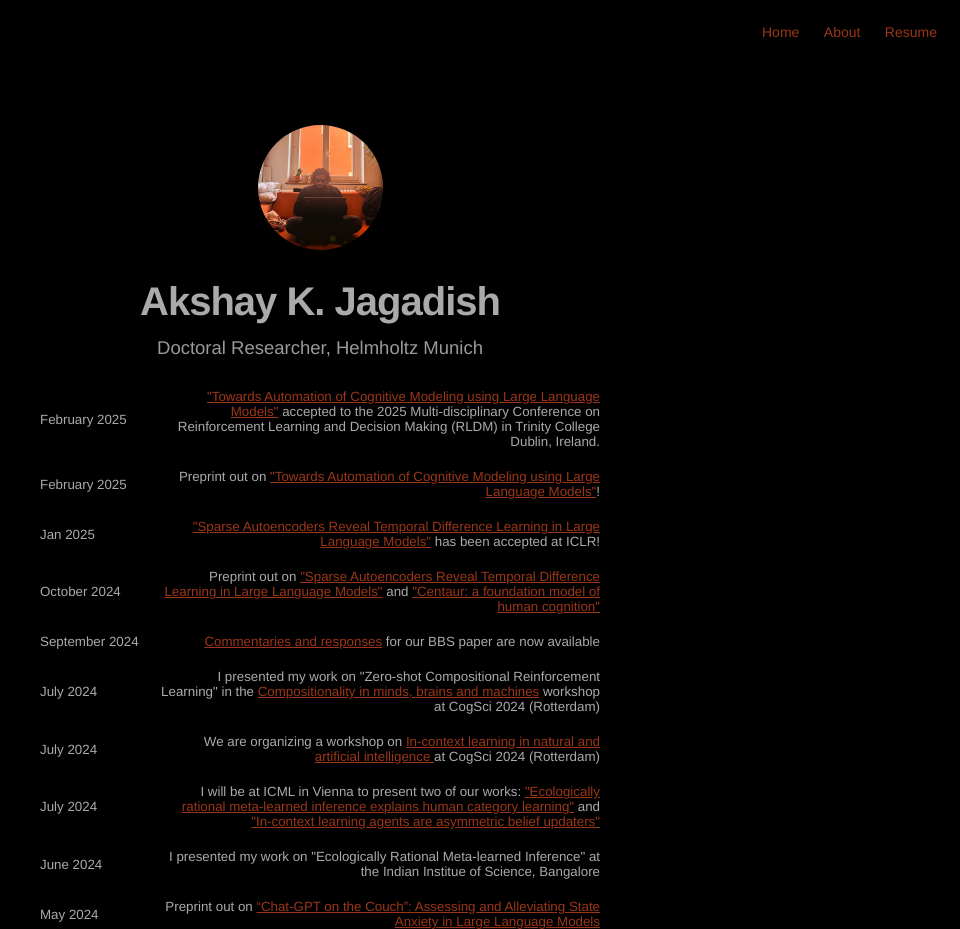
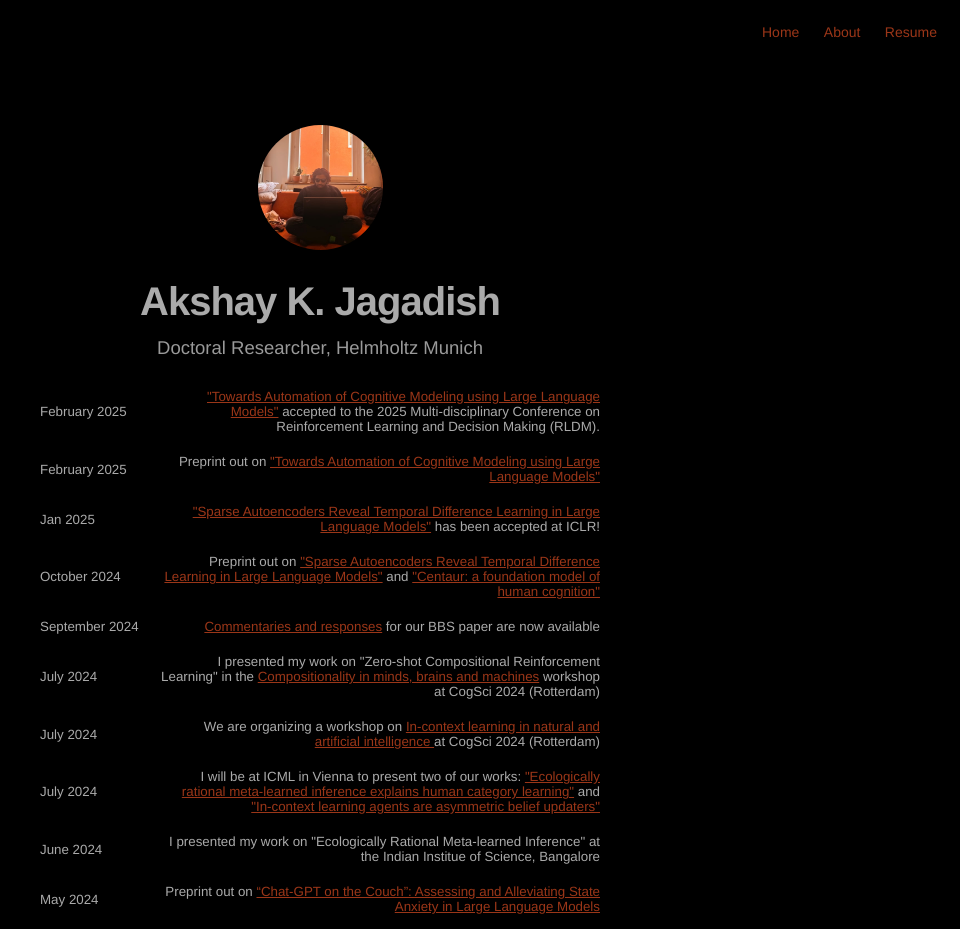
Before and after one commit to akjagadish/akjagadish.github.io, a Jekyll site: the page built from projects.html, in a window 1280 px wide. Shown: the whole page, without its empty margins (320-1280 px from the left). Built offline with Jekyll 4.4.1, drawn with Linux system fonts in a browser that asks for light colours; nearby versions of some CDN libraries.

Commit message:
Update projects.html

```diff
--- a/projects.html
+++ b/projects.html
@@ -8,14 +8,14 @@ layout: page_projects
     <div style="display: flex; justify-content: space-between; align-items: center;">
     <span style="flex-shrink: 0; text-align: left; font-size: smaller; width: 100px;">February 2025</span>
     <span style="flex-grow: 1; text-align: right; font-size: smaller; margin-left: 20px;"> <a
-        href="https://arxiv.org/abs/2502.00879">"Towards Automation of Cognitive Modeling using Large Language Models"</a> accepted to the 2025 Multi-disciplinary Conference on Reinforcement Learning and Decision Making (RLDM) in Trinity College Dublin, Ireland.
+        href="https://arxiv.org/abs/2502.00879">"Towards Automation of Cognitive Modeling using Large Language Models"</a> accepted to the 2025 Multi-disciplinary Conference on Reinforcement Learning and Decision Making (RLDM).
     </span>
   </div>
 
    <div style="display: flex; justify-content: space-between; align-items: center;">
     <span style="flex-shrink: 0; text-align: left; font-size: smaller; width: 100px;">February 2025</span>
     <span style="flex-grow: 1; text-align: right; font-size: smaller; margin-left: 20px;"> Preprint out on <a
-        href="https://arxiv.org/abs/2502.00879">"Towards Automation of Cognitive Modeling using Large Language Models"</a>!
+        href="https://arxiv.org/abs/2502.00879">"Towards Automation of Cognitive Modeling using Large Language Models"</a>
     </span>
   </div>
 
```
